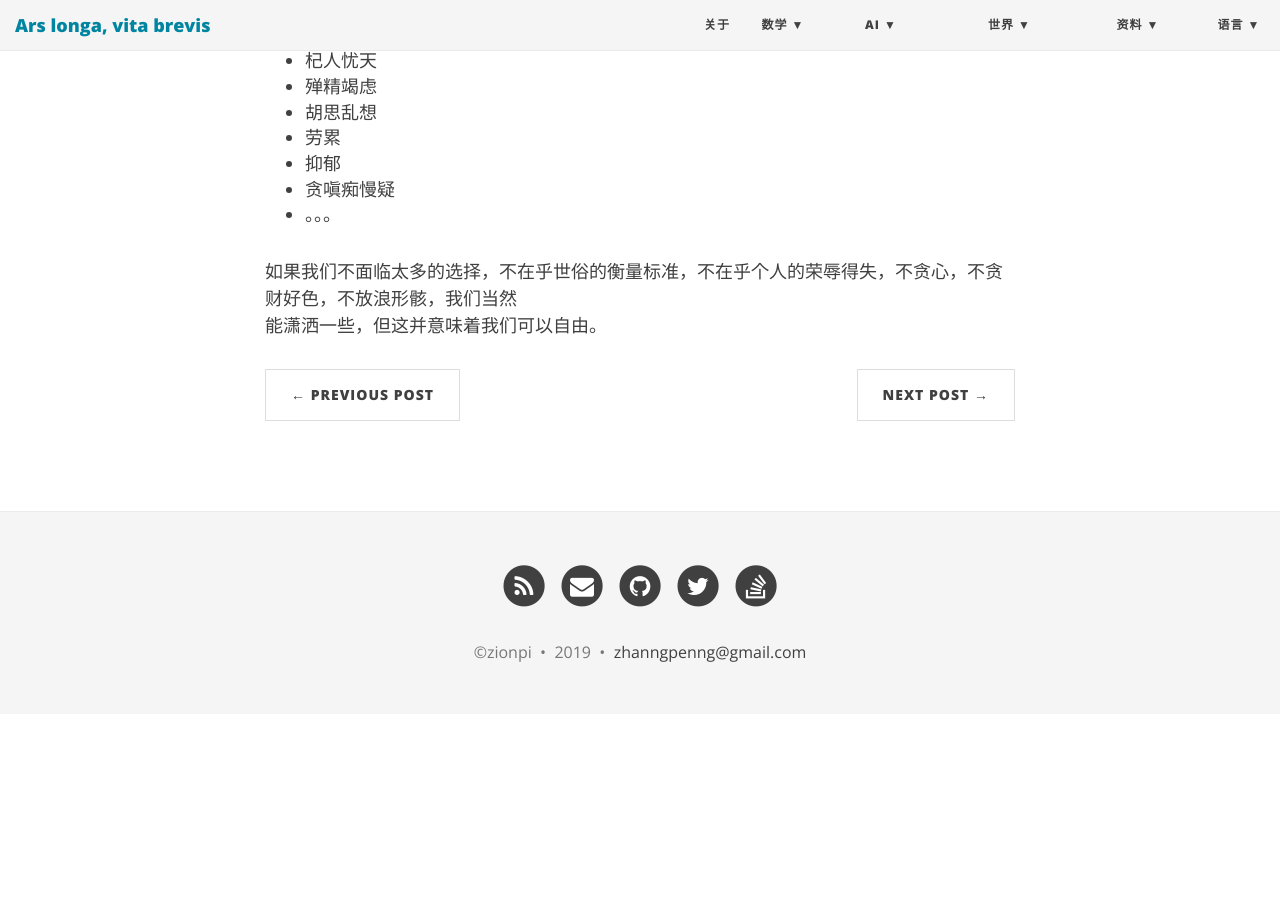
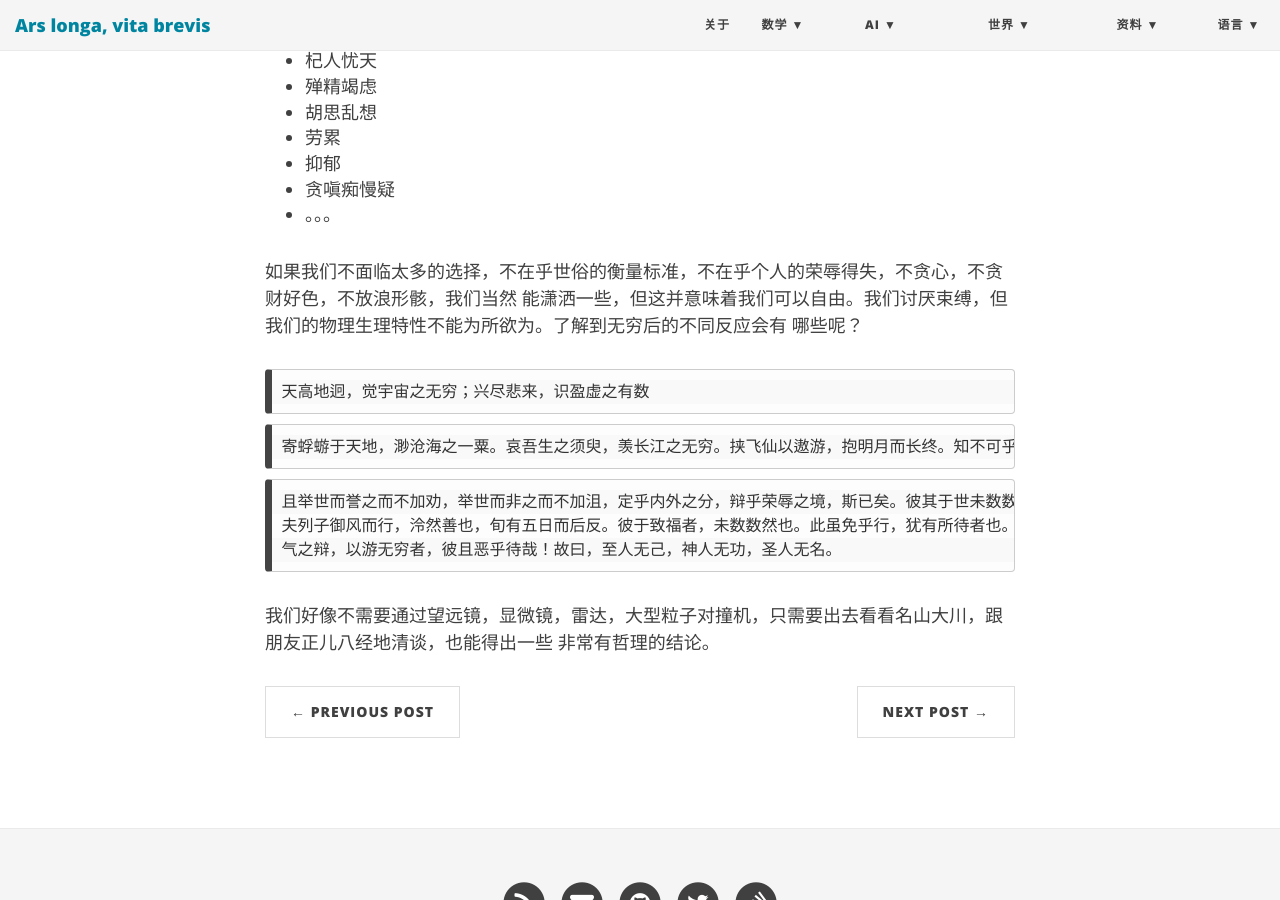
Before and after one commit to ZionPi/zionpi.github.io, a Jekyll site: the page built from _posts/2011-04-16-on-root-of-happiness.md, in a window 1280 px wide and 900 px high, scrolled down 590 px. Built offline with Jekyll 4.4.1, drawn with Linux system fonts in a browser that asks for light colours; nearby versions of some CDN libraries; before the commit the page ends 1304 px from its top, so only the background shows below that.

Commit message:
Update 2011-04-16-on-root-of-happiness.md

````diff
--- a/_posts/2011-04-16-on-root-of-happiness.md
+++ b/_posts/2011-04-16-on-root-of-happiness.md
@@ -26,4 +26,22 @@ title: 幸福快乐本源
 - 。。。
 
 如果我们不面临太多的选择，不在乎世俗的衡量标准，不在乎个人的荣辱得失，不贪心，不贪财好色，不放浪形骸，我们当然
-能潇洒一些，但这并意味着我们可以自由。
+能潇洒一些，但这并意味着我们可以自由。我们讨厌束缚，但我们的物理生理特性不能为所欲为。了解到无穷后的不同反应会有
+哪些呢？
+
+```
+天高地迥，觉宇宙之无穷；兴尽悲来，识盈虚之有数
+```
+
+```
+寄蜉蝣于天地，渺沧海之一粟。哀吾生之须臾，羡长江之无穷。挟飞仙以遨游，抱明月而长终。知不可乎骤得，托遗响于悲风
+```
+
+
+```
+且举世而誉之而不加劝，举世而非之而不加沮，定乎内外之分，辩乎荣辱之境，斯已矣。彼其于世未数数然也。虽然，犹有未树也。
+夫列子御风而行，泠然善也，旬有五日而后反。彼于致福者，未数数然也。此虽免乎行，犹有所待者也。若夫乘天地之正，而御六
+气之辩，以游无穷者，彼且恶乎待哉！故曰，至人无己，神人无功，圣人无名。
+```
+我们好像不需要通过望远镜，显微镜，雷达，大型粒子对撞机，只需要出去看看名山大川，跟朋友正儿八经地清谈，也能得出一些
+非常有哲理的结论。
````
